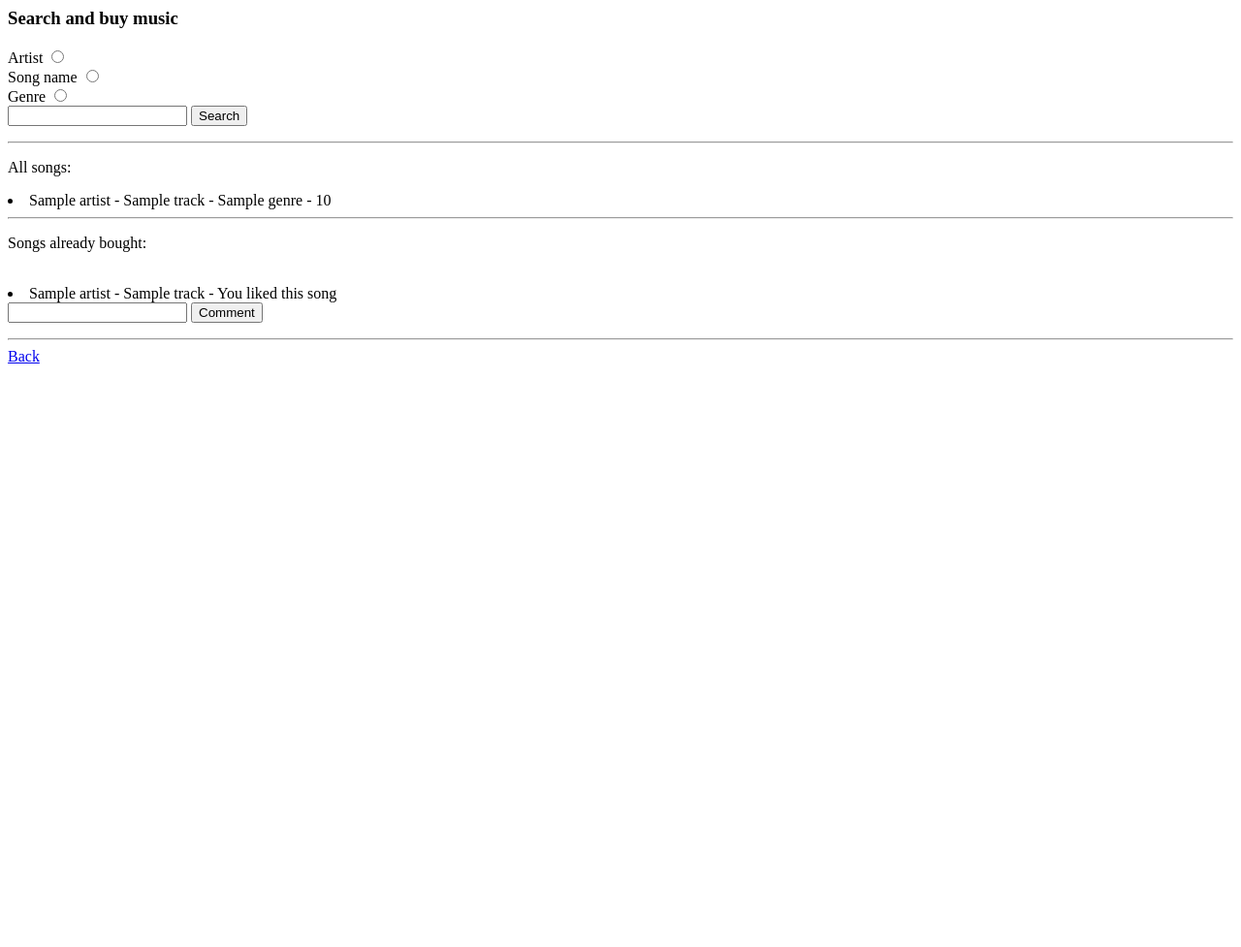
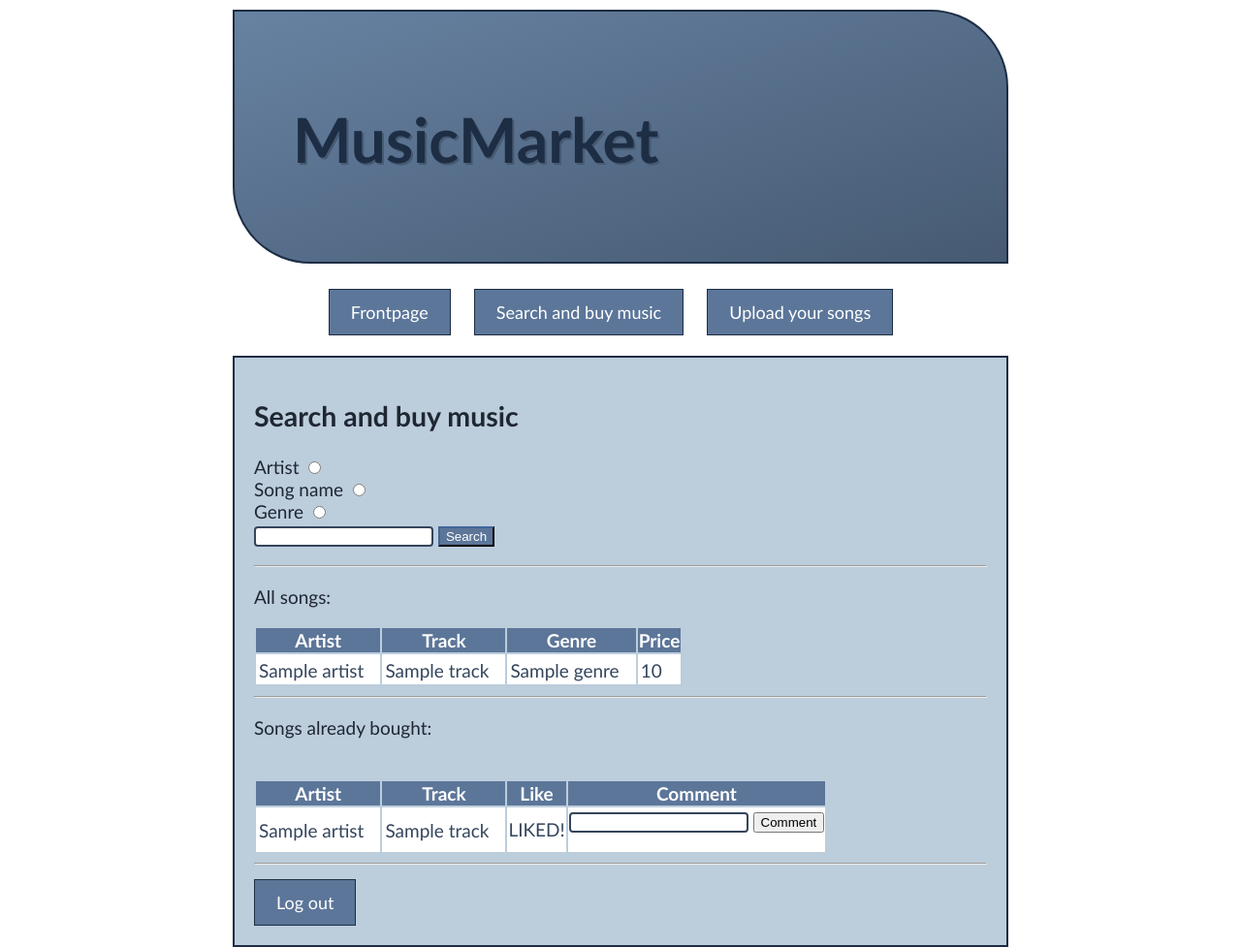
Before and after one commit to CristaHo/MusicMarket, a Flask app: template templates/search.html in a window 1280 px wide. Shown: the whole page at 97% size. Before the commit the page ends 375 px from the top, so only its background shows below. Run offline with Flask 3, Linux system fonts and the light colour scheme; the template is opened without the code that fills it: most values are stand-ins (such as "Sample title", 1, 10 or a date in 2020).

Commit message:
Layout upgrading

```diff
--- a/templates/layout.html
+++ b/templates/layout.html
@@ -3,7 +3,7 @@
     <style>
         body {
         margin: auto;
-        max-width: 45em;
+        max-width: 50em;
         font-family:'Gill Sans', 'Gill Sans MT', Calibri, 'Trebuchet MS', sans-serif;
         background-color: white;
         }
@@ -24,7 +24,7 @@
             font-size: 32px;
             padding: 50px 0 45px 60px;
             border: solid 2px;
-            border-color: 1D2D44;
+            border-color: #1D2D44;
             border-radius: 0 80px 0 80px;
             margin-top: 10px;
             font-family:'Gill Sans', 'Gill Sans MT', Calibri, 'Trebuchet MS', sans-serif;
@@ -44,7 +44,7 @@
             border: solid 2px;
             border-color: 1D2D44;
             padding: 20px 20px 20px 20px;
-            font-size: 18px;
+            font-size: 19px;
         }
 
         a.nav:link, a.nav:visited {
@@ -75,7 +75,7 @@
 
         }
 
-        tr.tracks:hover {
+        .all_tracks tr:hover {
             background: #5C7699;
             color: white;
             border-left-color: #5C7699;
@@ -86,14 +86,56 @@
         td a:link, a:visited {
             display: block;
             color: rgb(52, 69, 92);
-            padding: 16px;
+            padding: 4px 16px 2px 2px;
             text-decoration: none;
         }
 
+        td a:hover {
+            color: white;
+        }
+
+        td {
+            color: rgb(52, 69, 92);
+        }
+
         input[type=text] {
-            border: 2px solid red;
+            border: 2px solid rgb(52, 69, 92);
             border-radius: 4px;
         }
+
+        .button {
+            background-color: #5C7699;
+            color: white;
+            border-color: #1D2D44;
+        }
+
+        .all_tracks {
+            font-size: 19px;
+        }
+
+        .all_tracks tr:nth-child(even){
+            background-color: white;
+
+        }
+
+        .all_tracks tr:nth-child(even):hover {
+            background-color: #5C7699;
+        }
+
+        th {
+            background: #5C7699;
+            color: white;
+        }
+
+        .comment {
+            transition: width 0.4s ease-in-out;
+}
+        }
+
+        .comment:focus {
+            width: 100%;
+        }
+
 
     </style>
 </head>
--- a/templates/search.html
+++ b/templates/search.html
@@ -1,4 +1,8 @@
-<h3>Search and buy music</h3>
+<body>
+    {% extends "layout.html" %}
+    {% block title %}Etusivu{% endblock %}
+    {% block content %}
+<h2>Search and buy music</h2>
 <form action="/search_result" method="GET">
     <label for="artist">Artist</label>
     <input type="radio" name="chooseone" id="artist" value="1">
@@ -7,32 +11,58 @@
     <div><label for="genre">Genre</label>
         <input type="radio" name="chooseone" id="genre" value="3"></div>
     <input type="text" name="searchword">
-    <input type="submit" value="Search">
+    <input type="submit" class="button" value="Search">
 </form>
 <hr>
+
 <p>All songs:</p>
+<table class="all_tracks">
+    <tr class="not_these">
+        <th>Artist</th>
+        <th>Track</th>
+        <th>Genre</th>
+        <th>Price</th>
+    </tr>
 {% for track in sql_all_songs1 %}
-<li>{{ track.artist }} - {{ track.track }} - {{ track.genre }} - {{ track.price }}</li>
+<tr class="tracks">
+    <td><a href="/track/{{ track.id }}">{{ track.artist }}</a></td>
+    <td><a href="/track/{{ track.id }}">{{ track.track }}</a></td>
+    <td><a href="/track/{{ track.id }}">{{ track.genre }}</a></td>
+    <td><a href="/track/{{ track.id }}">{{ track.price }}</a></td>
+    </tr>
 {% endfor %}
-
+</table>
 <hr>
 
 <p>Songs already bought:</p>
 <br>
+<table class="all_tracks">
+    <tr>
+        <th>Artist</th>
+        <th>Track</th>
+        <th>Like</th>
+        <th>Comment</th>
+    </tr>
 {% for song in results %}
-<li> {{ song.artist }} - {{ song.track }} -
+<tr class="tracks">
+    <td><a href="/track/{{ song.id }}">{{ song.artist }}</a></td>
+    <td><a href="/track/{{ song.id }}">{{ song.track }}</a></td>
+    <td>
     {% if song.coalesce == 0 %}
     <form action="/like" method="POST">
     <input type="hidden" name="id" value="{{ song.id }}">
     <input type="submit" value="Like"> </form>
     {% else %}
-        You liked this song
-    {% endif %}
+        LIKED!
+    {% endif %}</td>
+    <td>
     <form action="/comment" method="POST">
     <input type="hidden" name="id" value="{{ song.id }}">
-    <input type="text" name="comment">
-    <input type="submit" value="Comment"> </form>
+    <input class="comment" type="text" name="comment">
+    <input type="submit" value="Comment"> </form></td>
+    </tr>
 {% endfor %}
-</ul>
-<hr>
-<a href="/">Back</a>
+</table>
+
+{% endblock %}
+</body>
--- a/templates/upload.html
+++ b/templates/upload.html
@@ -1,3 +1,7 @@
+<body>
+    {% extends "layout.html" %}
+    {% block title %}Etusivu{% endblock %}
+    {% block content %}
 <h2>Upload your song</h2>
 <form action="/upload" method="POST">
 <p>Track name:<br>
@@ -18,3 +22,5 @@
 <hr>
 <p>You have earned {{ bought}} euros</p>
 <a href="/">Back</a>
+{% endblock %}
+</body>
```
Also changed, not shown: routes.py (+14 -3 lines), templates/search_result.html (+12 -7 lines), templates/track.html (+7 -2 lines).
